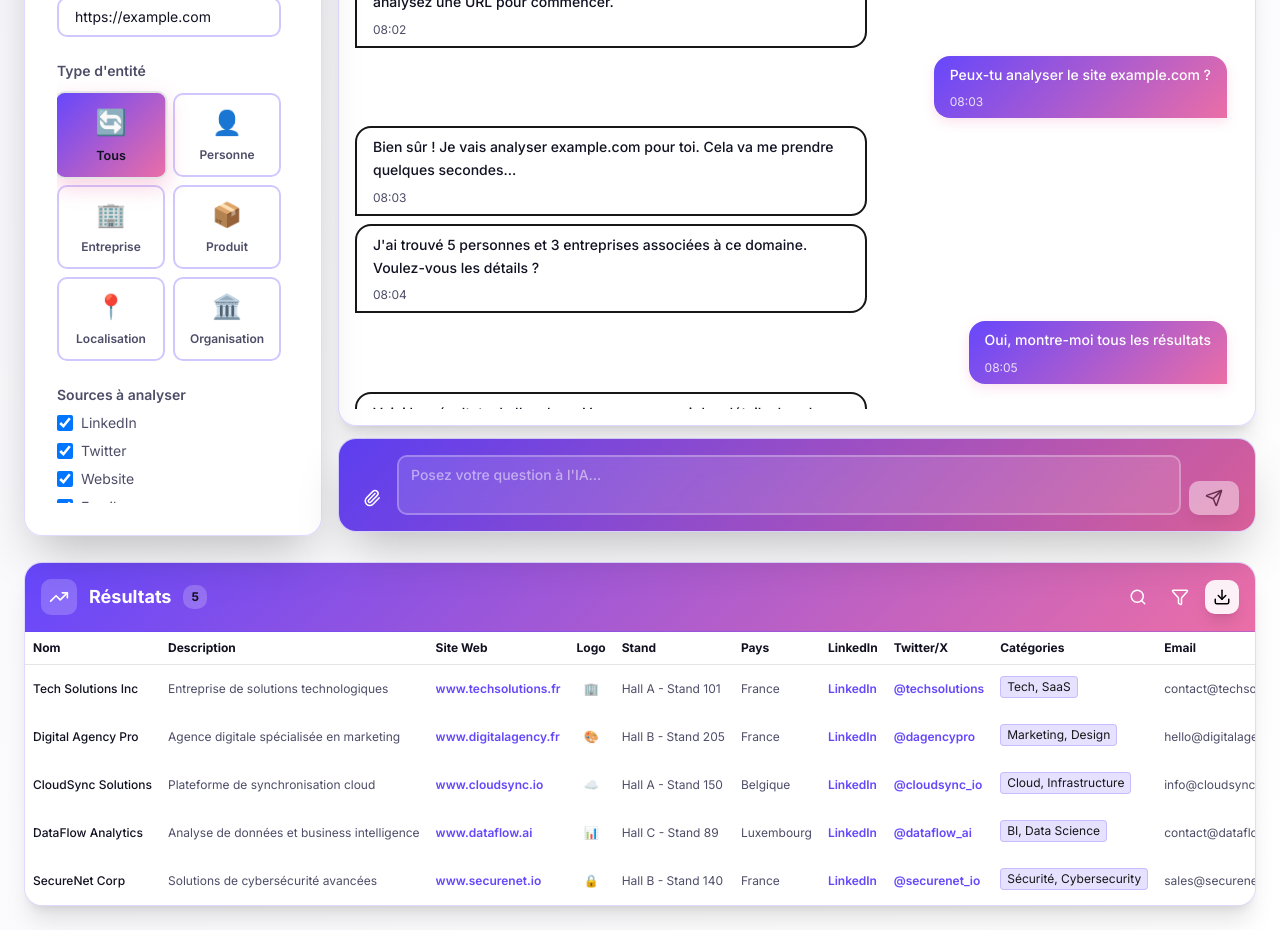
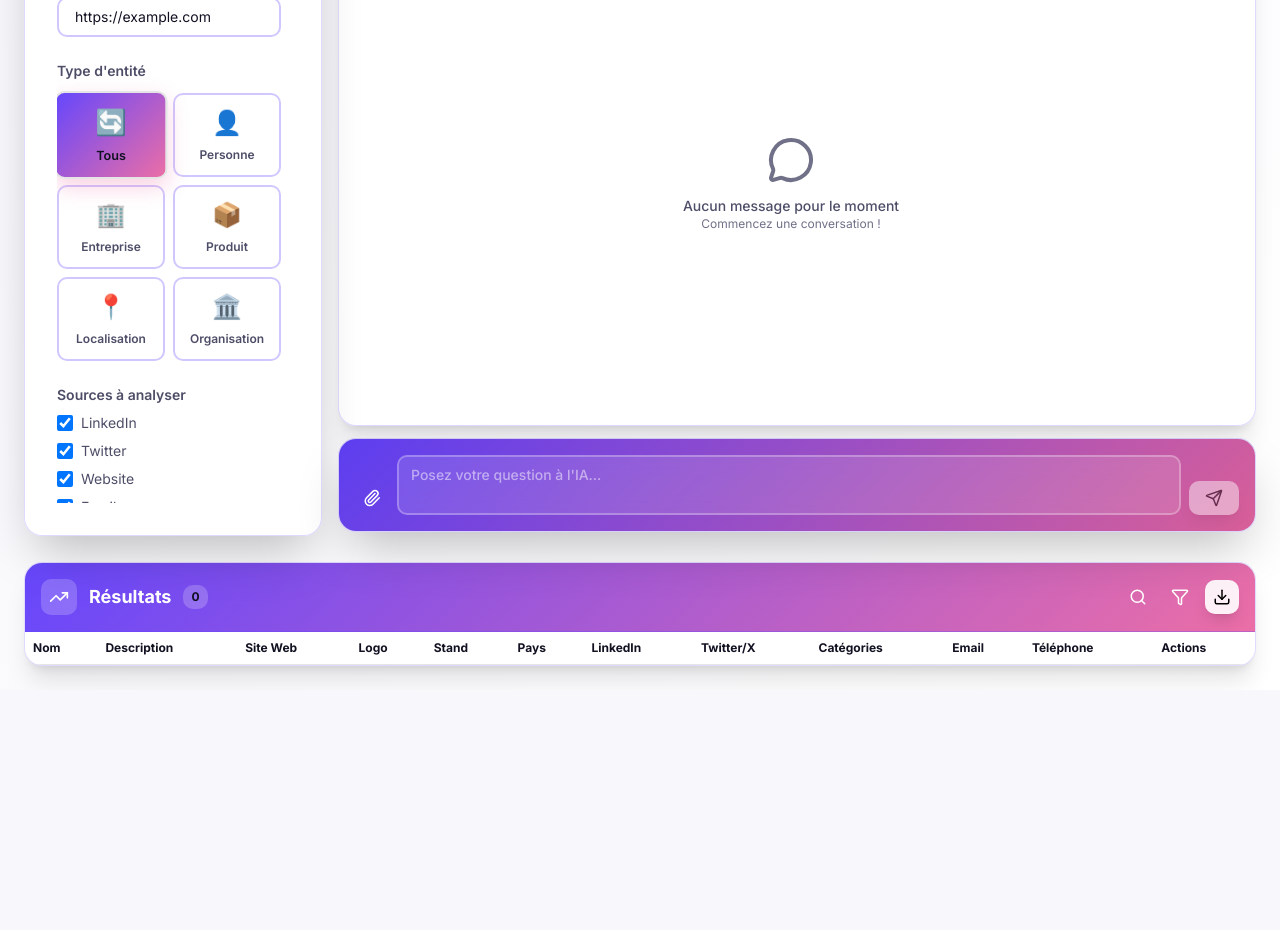
Before and after one commit to Altrevis/YnovIAProject, a Next.js app: page / in a window 1280 px wide. Shown: the part 220-1150 px from the top of the page. After the commit the page ends 910 px from the top, so only its background shows below. Built offline with nearby package versions, Linux system fonts and the light colour scheme.

Commit message:
DUPLICATE Front_2

```diff
--- a/components/chat-area.tsx
+++ b/components/chat-area.tsx
@@ -11,44 +11,7 @@
 }
 
 export default function ChatArea() {
-  const [messages, setMessages] = useState<Message[]>([
-    {
-      id: '1',
-      role: 'assistant',
-      content: 'Bonjour ! Je suis votre assistant IA. Posez-moi une question ou analysez une URL pour commencer.',
-      timestamp: new Date(Date.now() - 300000),
-    },
-    {
-      id: '2',
-      role: 'user',
-      content: 'Peux-tu analyser le site example.com ?',
-      timestamp: new Date(Date.now() - 240000),
-    },
-    {
-      id: '3',
-      role: 'assistant',
-      content: 'Bien sûr ! Je vais analyser example.com pour toi. Cela va me prendre quelques secondes...',
-      timestamp: new Date(Date.now() - 200000),
-    },
-    {
-      id: '4',
-      role: 'assistant',
-      content: 'J\'ai trouvé 5 personnes et 3 entreprises associées à ce domaine. Voulez-vous les détails ?',
-      timestamp: new Date(Date.now() - 150000),
-    },
-    {
-      id: '5',
-      role: 'user',
-      content: 'Oui, montre-moi tous les résultats',
-      timestamp: new Date(Date.now() - 100000),
-    },
-    {
-      id: '6',
-      role: 'assistant',
-      content: 'Voici les résultats de l\'analyse. Vous pouvez voir les détails dans la zone "Résultats" en bas.',
-      timestamp: new Date(),
-    },
-  ]);
+  const [messages, setMessages] = useState<Message[]>([]);
   const messagesEndRef = useRef<HTMLDivElement>(null);
   const isFirstRender = useRef(true);
 
--- a/components/filter-panel.tsx
+++ b/components/filter-panel.tsx
@@ -5,12 +5,28 @@
 
 export default function FilterPanel() {
   const [url, setUrl] = useState('');
-  const [entityType, setEntityType] = useState('all');
+  const [selectedEntities, setSelectedEntities] = useState(['all']);
   const [isAnalyzing, setIsAnalyzing] = useState(false);
+
+  const handleEntityToggle = (value: string) => {
+    if (value === 'all') {
+      setSelectedEntities(['all']);
+    } else {
+      let newSelected = selectedEntities.includes(value)
+        ? selectedEntities.filter(e => e !== value)
+        : [...selectedEntities.filter(e => e !== 'all'), value];
+
+      if (newSelected.length === 0) {
+        newSelected = ['all'];
+      }
+      setSelectedEntities(newSelected);
+    }
+  };
 
   const handleAnalyze = () => {
     if (!url.trim()) return;
     setIsAnalyzing(true);
+    const entityType = selectedEntities.includes('all') ? 'all' : selectedEntities.join(', ');
     console.log('Analyzing:', { url, entityType });
     setTimeout(() => setIsAnalyzing(false), 1500);
   };
@@ -64,9 +80,9 @@
             ].map((option) => (
               <button
                 key={option.value}
-                onClick={() => setEntityType(option.value)}
+                onClick={() => handleEntityToggle(option.value)}
                 style={
-                  entityType === option.value
+                  selectedEntities.includes(option.value)
                     ? {
                         background: `linear-gradient(135deg, #6647fc, #eb6ea6)`,
                         color: 'var(--text-main)',
--- a/components/results-table.tsx
+++ b/components/results-table.tsx
@@ -18,80 +18,11 @@
   phone: string;
 }
 
-const mockData: DataRow[] = [
-  {
-    id: '1',
-    nom: 'Tech Solutions Inc',
-    description: 'Entreprise de solutions technologiques',
-    siteWeb: 'www.techsolutions.fr',
-    logo: '🏢',
-    stand: 'Hall A - Stand 101',
-    pays: 'France',
-    linkedin: 'linkedin.com/company/techsolutions',
-    twitter: '@techsolutions',
-    categories: 'Tech, SaaS',
-    email: 'contact@techsolutions.fr',
-    phone: '+33 1 23 45 67 89',
-  },
-  {
-    id: '2',
-    nom: 'Digital Agency Pro',
-    description: 'Agence digitale spécialisée en marketing',
-    siteWeb: 'www.digitalagency.fr',
-    logo: '🎨',
-    stand: 'Hall B - Stand 205',
-    pays: 'France',
-    linkedin: 'linkedin.com/company/digitalagency',
-    twitter: '@dagencypro',
-    categories: 'Marketing, Design',
-    email: 'hello@digitalagency.fr',
-    phone: '+33 2 34 56 78 90',
-  },
-  {
-    id: '3',
-    nom: 'CloudSync Solutions',
-    description: 'Plateforme de synchronisation cloud',
-    siteWeb: 'www.cloudsync.io',
-    logo: '☁️',
-    stand: 'Hall A - Stand 150',
-    pays: 'Belgique',
-    linkedin: 'linkedin.com/company/cloudsync',
-    twitter: '@cloudsync_io',
-    categories: 'Cloud, Infrastructure',
-    email: 'info@cloudsync.io',
-    phone: '+32 2 12 34 56',
-  },
-  {
-    id: '4',
-    nom: 'DataFlow Analytics',
-    description: 'Analyse de données et business intelligence',
-    siteWeb: 'www.dataflow.ai',
-    logo: '📊',
-    stand: 'Hall C - Stand 89',
-    pays: 'Luxembourg',
-    linkedin: 'linkedin.com/company/dataflow',
-    twitter: '@dataflow_ai',
-    categories: 'BI, Data Science',
-    email: 'contact@dataflow.ai',
-    phone: '+352 1 23 45 67',
-  },
-  {
-    id: '5',
-    nom: 'SecureNet Corp',
-    description: 'Solutions de cybersécurité avancées',
-    siteWeb: 'www.securenet.io',
-    logo: '🔒',
-    stand: 'Hall B - Stand 140',
-    pays: 'France',
-    linkedin: 'linkedin.com/company/securenet',
-    twitter: '@securenet_io',
-    categories: 'Sécurité, Cybersecurity',
-    email: 'sales@securenet.io',
-    phone: '+33 3 45 67 89 01',
-  },
-];
+interface ResultsTableProps {
+  exhibitors?: DataRow[];
+}
 
-export default function ResultsTable() {
+export default function ResultsTable({ exhibitors = [] }: ResultsTableProps) {
   const [copiedId, setCopiedId] = useState<string | null>(null);
   const [isSearchOpen, setIsSearchOpen] = useState(false);
   const [searchText, setSearchText] = useState('');
@@ -101,7 +32,7 @@
 
   const downloadCSV = () => {
     const headers = ['Nom', 'Description', 'Site Web', 'Logo', 'Stand', 'Pays', 'LinkedIn', 'Twitter/X', 'Catégories', 'Email', 'Téléphone'];
-    const rows = mockData.map((row) => [
+    const rows = exhibitors.map((row) => [
       row.nom,
       row.description,
       row.siteWeb,
@@ -152,7 +83,7 @@
             backgroundColor: 'rgba(255, 255, 255, 0.2)',
             color: 'var(--text-main)',
           }} className="px-2 py-1 rounded-lg text-xs font-bold">
-            {mockData.length}
+            {exhibitors.length}
           </span>
         </div>
         <div className="flex items-center gap-2">
@@ -315,7 +246,7 @@
             </tr>
           </thead>
           <tbody>
-            {mockData.map((row, index) => (
+            {exhibitors.map((row, index) => (
               <tr
                 key={row.id}
                 className="transition-all duration-200"
--- /dev/null
+++ b/hooks/useScraper.ts
@@ -0,0 +1,82 @@
+import { useState } from 'react';
+
+export interface Exhibitor {
+  id: string;
+  nom: string;
+  description: string;
+  siteWeb: string;
+  logo: string;
+  stand: string;
+  pays: string;
+  linkedin: string;
+  twitter: string;
+  categories: string;
+  email: string;
+  phone: string;
+}
+
+interface ScrapeResponse {
+  type: 'list' | 'single';
+  exhibitors?: Exhibitor[];
+  exhibitor?: Exhibitor;
+  error?: string;
+  source?: string;
+  count?: number;
+}
+
+export function useScraper() {
+  const [loading, setLoading] = useState(false);
+  const [error, setError] = useState<string | null>(null);
+
+  const scrape = async (url: string): Promise<Exhibitor[]> => {
+    setLoading(true);
+    setError(null);
+
+    try {
+      const response = await fetch('/api/scrape', {
+        method: 'POST',
+        headers: { 'Content-Type': 'application/json' },
+        body: JSON.stringify({ url }),
+      });
+
+      if (!response.ok) {
+        const errorData = await response.json();
+        throw new Error(errorData.error || `HTTP ${response.status}`);
+      }
+
+      const data: ScrapeResponse = await response.json();
+
+      if (data.error) {
+        throw new Error(data.error);
+      }
+
+      // Map API response to Exhibitor format with id
+      const exhibitors = (data.exhibitors || (data.exhibitor ? [data.exhibitor] : [])).map(
+        (e: Exhibitor, idx: number) => ({
+          id: e.id || `exhibitor-${idx}-${Date.now()}`,
+          nom: e.nom,
+          description: e.description,
+          siteWeb: e.siteWeb,
+          logo: e.logo,
+          stand: e.stand,
+          pays: e.pays,
+          linkedin: e.linkedin,
+          twitter: e.twitter,
+          categories: e.categories,
+          email: e.email,
+          phone: e.phone || e.email, // fallback for missing phone
+        })
+      );
+
+      return exhibitors;
+    } catch (err) {
+      const message = err instanceof Error ? err.message : 'Unknown error';
+      setError(message);
+      return [];
+    } finally {
+      setLoading(false);
+    }
+  };
+
+  return { scrape, loading, error };
+}
```
